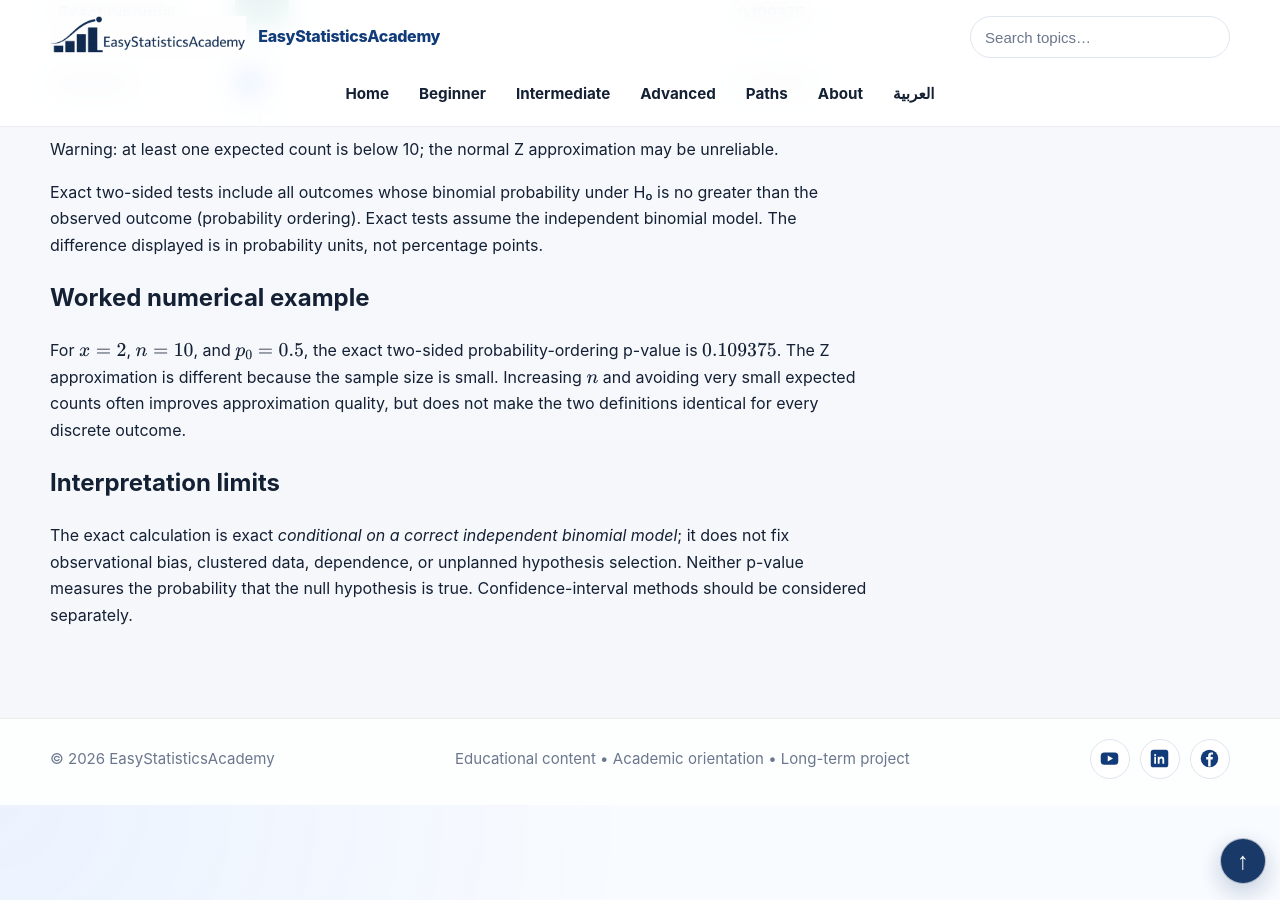
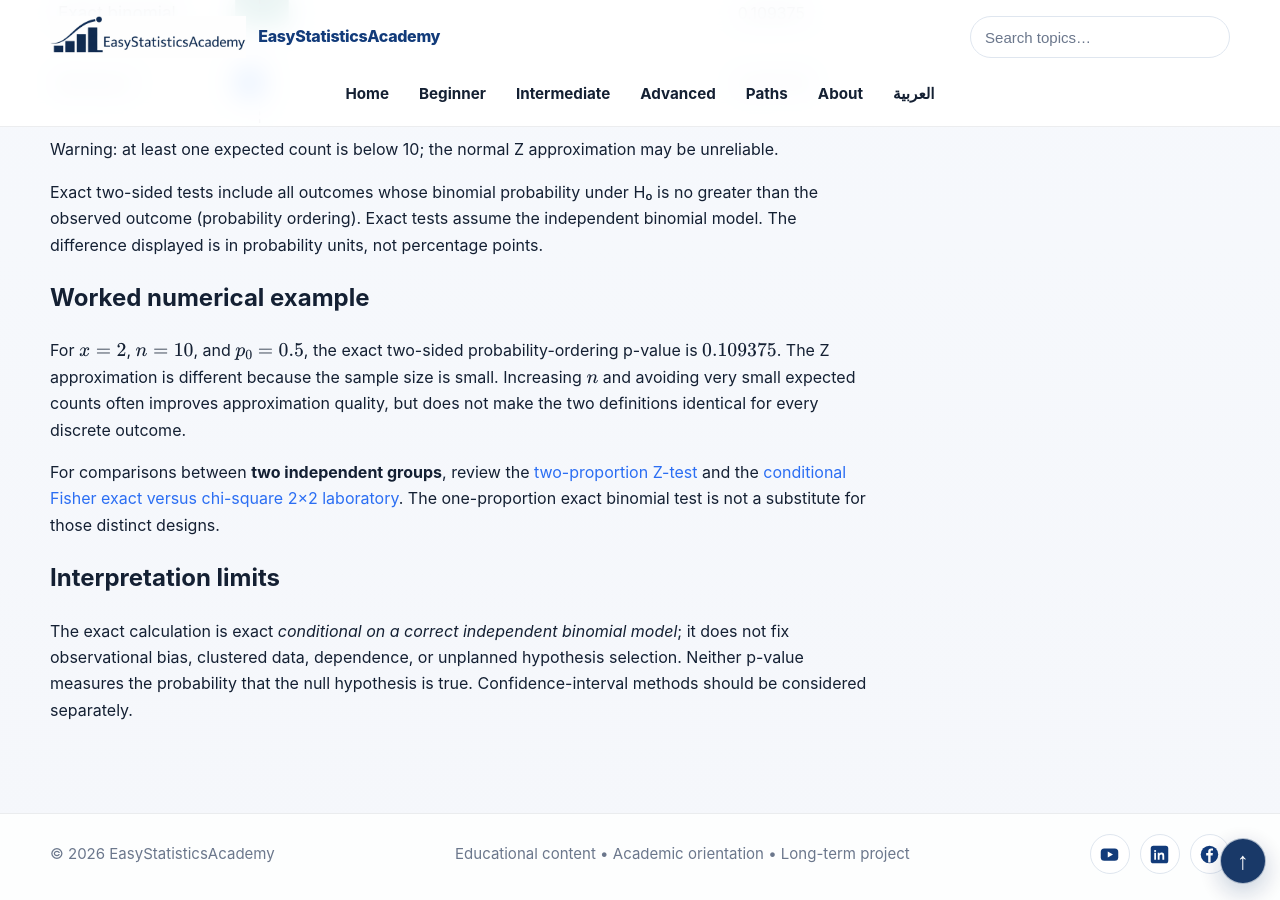
Before and after one commit to ammar-homaida-statistics/easystatisticsacademy, a Jekyll site: the page built from inference/classical-tests/exact-binomial-vs-z-test/index.md, in a window 1280 px wide and 900 px high, scrolled down 1769 px. Built offline with Jekyll 4.4.1, drawn with Linux system fonts in a browser that asks for light colours.

Commit message:
Batch #91: inference pathway between exact one-proportion and two-group Fisher lessons

```diff
--- a/inference/classical-tests/exact-binomial-vs-z-test/index.md
+++ b/inference/classical-tests/exact-binomial-vs-z-test/index.md
@@ -47,6 +47,7 @@ P_{\mathrm{exact}}=\sum_{\{k:\Pr_{p_0}(X=k)\leq\Pr_{p_0}(X=x)\}}\Pr_{p_0}(X=k).
 </div></section>
 <h2>Worked numerical example</h2>
 <p>For \(x=2\), \(n=10\), and \(p_0=0.5\), the exact two-sided probability-ordering p-value is \(0.109375\). The Z approximation is different because the sample size is small. Increasing \(n\) and avoiding very small expected counts often improves approximation quality, but does not make the two definitions identical for every discrete outcome.</p>
+<p>For comparisons between <strong>two independent groups</strong>, review the <a href="/inference/classical-tests/two-proportion-z-test/">two-proportion Z-test</a> and the <a href="/inference/classical-tests/fisher-exact-vs-chi-square/">conditional Fisher exact versus chi-square 2×2 laboratory</a>. The one-proportion exact binomial test is not a substitute for those distinct designs.</p>
 <h2>Interpretation limits</h2>
 <p>The exact calculation is exact <em>conditional on a correct independent binomial model</em>; it does not fix observational bias, clustered data, dependence, or unplanned hypothesis selection. Neither p-value measures the probability that the null hypothesis is true. Confidence-interval methods should be considered separately.</p>
 </div></section>
```
